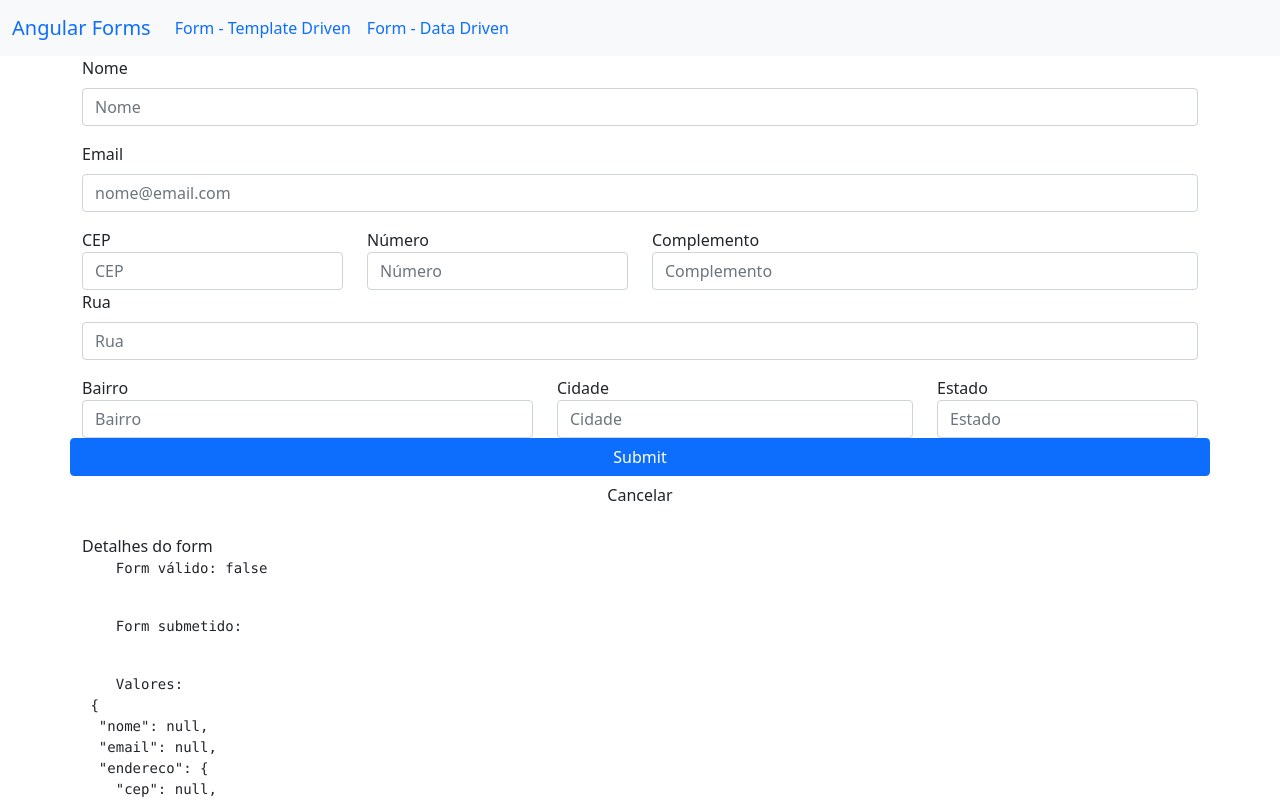
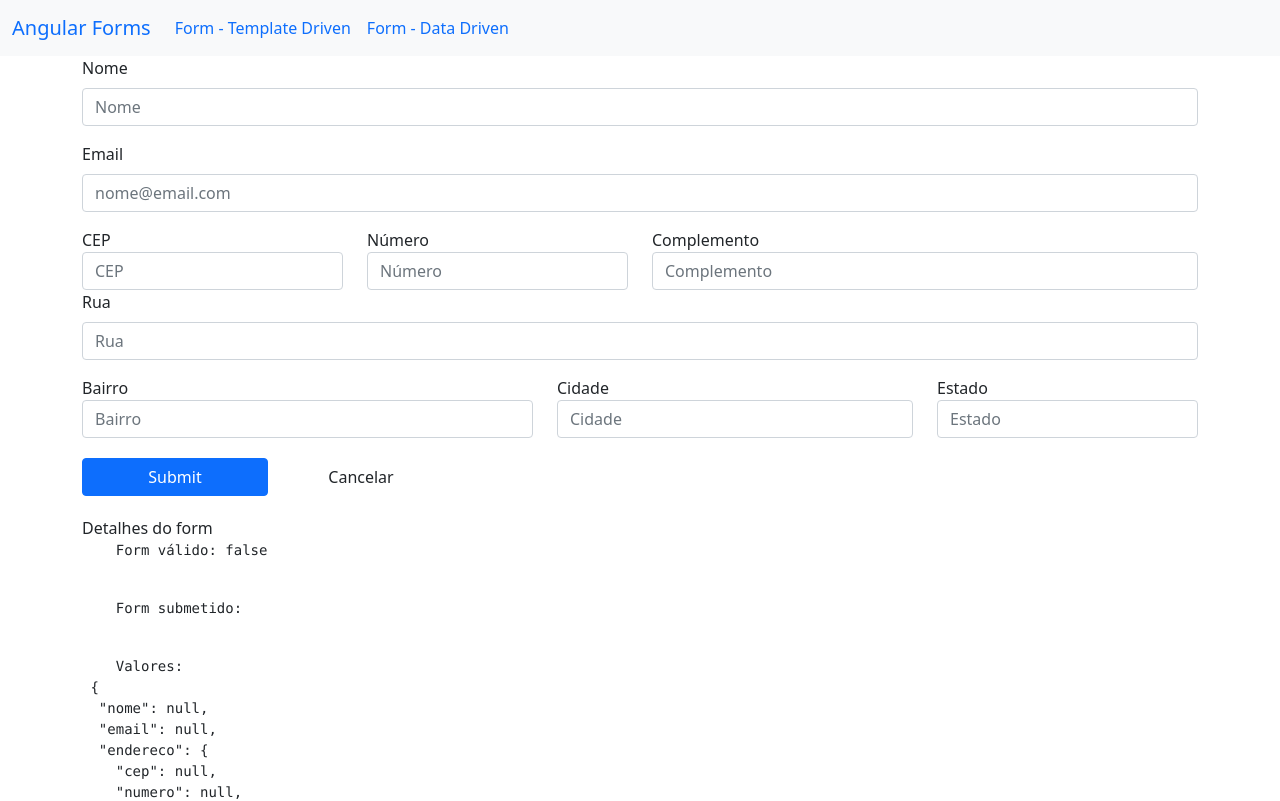
Before and after one commit to alvarogularte/angular-curso, an Angular app in the folder forms/: page /dataForm in a window 1280 px wide. Shown: the top 801 px of the page. Built offline with nearby package versions, Linux system fonts and the light colour scheme.

Commit message:
new: cria conteúdo da aula Formulários reativos: Verificar validação dos campos com botão submit

```diff
--- a/forms/src/app/data-form/data-form.component.html
+++ b/forms/src/app/data-form/data-form.component.html
@@ -90,8 +90,10 @@
     </div>
   </div>
 
-  <button type="submit" class="btn btn-primary">Submit</button>
-  <button class="btn" (click)="resetar()">Cancelar</button>
+  <div style="margin-top: 20px">
+    <button type="submit" class="btn btn-primary col-sm-2">Submit</button>
+    <button class="btn col-sm-2" (click)="resetar()">Cancelar</button>
+  </div>
 
   <app-form-debug [form]="formulario"></app-form-debug>
 </form>
--- a/forms/src/app/data-form/data-form.component.ts
+++ b/forms/src/app/data-form/data-form.component.ts
@@ -41,17 +41,31 @@ export class DataFormComponent implements OnInit {
 
   onSubmit() {
 
-    if (this.formulario) {
+    if (this.formulario.valid) {
       this.http.post('https://httpbin.org/post', JSON.stringify(this.formulario.value))
       .subscribe({
         next: (dados) => console.log(dados),
         error: (e) => alert(`deu ruim ${e}`),
         complete: () => this.resetar(),
       })
+    } else {
+      console.log('form inválido');
+      this.verificaValidacoesForm(this.formulario);
     }
+  }
 
+  verificaValidacoesForm(formGroup: FormGroup) {
+    Object.keys(formGroup.controls).forEach(campo => {
+      console.log(campo);
+      const controle = formGroup.get(campo);
+      controle?.markAsDirty();
 
+      if (controle instanceof FormGroup) {
+        this.verificaValidacoesForm(controle);
+      }
+    });
   }
+
 
   resetar() {
     this.formulario.reset();
@@ -78,9 +92,9 @@ export class DataFormComponent implements OnInit {
 
   // consultaCEP() {
 
-  //   let cep = this.formulario.get('endereco.cep')['controls'];
+  //   let cep = this.formulario.get('endereco.cep');
 
-  //   cep = cep!.replace(/\D/g, '');
+  //   cep = cep.replace(/\D/g, '');
   //   console.log('logando depois do replace', cep);
 
   //   if (cep != "") {
```
